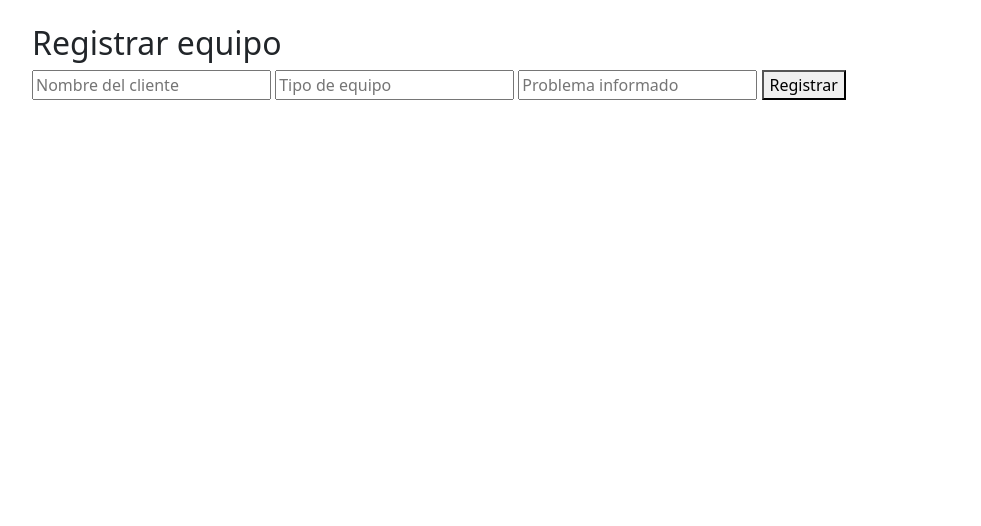
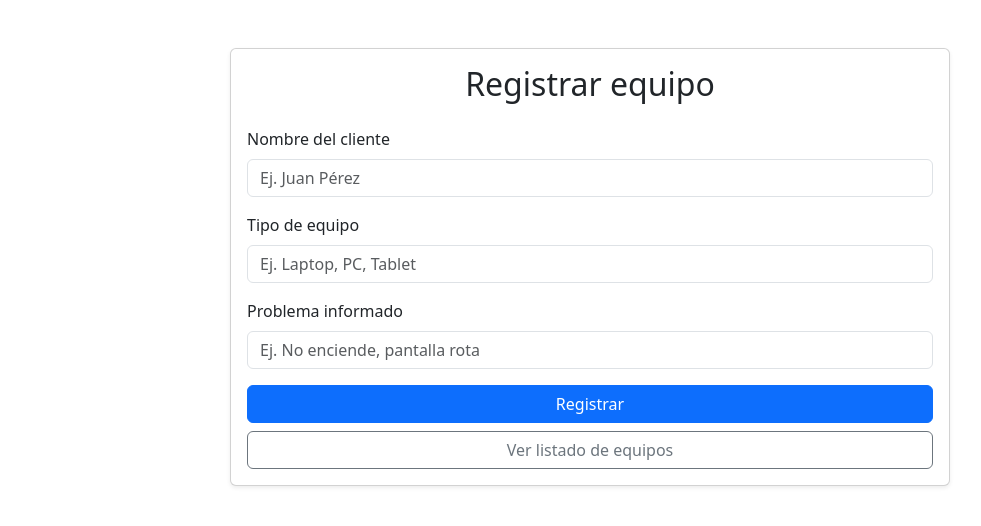
Before and after one commit to RenzouRune/Sistema-de-Gestion-Clinica-del-PC, a Django app: template templates/recepcion/recepcion.html in a window 1280 px wide. Shown: the top 526 px of the page, without its empty margins (50-1031 px from the left). Run offline with Django 5.2, Linux system fonts and the light colour scheme; the template is opened without the code that fills it, so the values that code supplies are empty.

Commit message:
recepcion casi completa y bootstrap de login

```diff
--- a/templates/recepcion/recepcion.html
+++ b/templates/recepcion/recepcion.html
@@ -1,14 +1,44 @@
 {% extends "base.html" %}
+
 {% block content %}
-<h2>Registrar equipo</h2>
-<form method="post">
-    {% csrf_token %}
-    <input type="text" name="nombre" placeholder="Nombre del cliente" required>
-    <input type="text" name="tipo" placeholder="Tipo de equipo" required>
-    <input type="text" name="problema" placeholder="Problema informado" required>
-    <button type="submit">Registrar</button>
-</form>
-{% if mensaje %}
-    <p style="color:green;">{{ mensaje }}</p>
-{% endif %}
+<div class="container mt-5">
+    <div class="row justify-content-center">
+        <div class="col-md-8">
+            <div class="card shadow-sm">
+                <div class="card-body">
+                    <h2 class="card-title text-center mb-4">Registrar equipo</h2>
+
+                    {% if mensaje %}
+                        <div class="alert alert-success text-center" role="alert">
+                            {{ mensaje }}
+                        </div>
+                    {% endif %}
+
+                    <form method="post">
+                        {% csrf_token %}
+                        <div class="mb-3">
+                            <label for="nombre" class="form-label">Nombre del cliente</label>
+                            <input type="text" class="form-control" id="nombre" name="nombre" placeholder="Ej. Juan Pérez" required>
+                        </div>
+
+                        <div class="mb-3">
+                            <label for="tipo" class="form-label">Tipo de equipo</label>
+                            <input type="text" class="form-control" id="tipo" name="tipo" placeholder="Ej. Laptop, PC, Tablet" required>
+                        </div>
+
+                        <div class="mb-3">
+                            <label for="problema" class="form-label">Problema informado</label>
+                            <input type="text" class="form-control" id="problema" name="problema" placeholder="Ej. No enciende, pantalla rota" required>
+                        </div>
+
+                        <div class="d-grid gap-2">
+                            <button type="submit" class="btn btn-primary">Registrar</button>
+                            <a href="{% url 'listado_equipos' %}" class="btn btn-outline-secondary">Ver listado de equipos</a>
+                        </div>
+                    </form>
+                </div>
+            </div>
+        </div>
+    </div>
+</div>
 {% endblock %}
```
Also changed, not shown: login/views.py (+6 -1 lines), templates/login/login.html (+33 -11 lines), templates/recepcion/detalle.html (+24 -8 lines), templates/recepcion/listado.html (+20 -8 lines), db.sqlite3.
